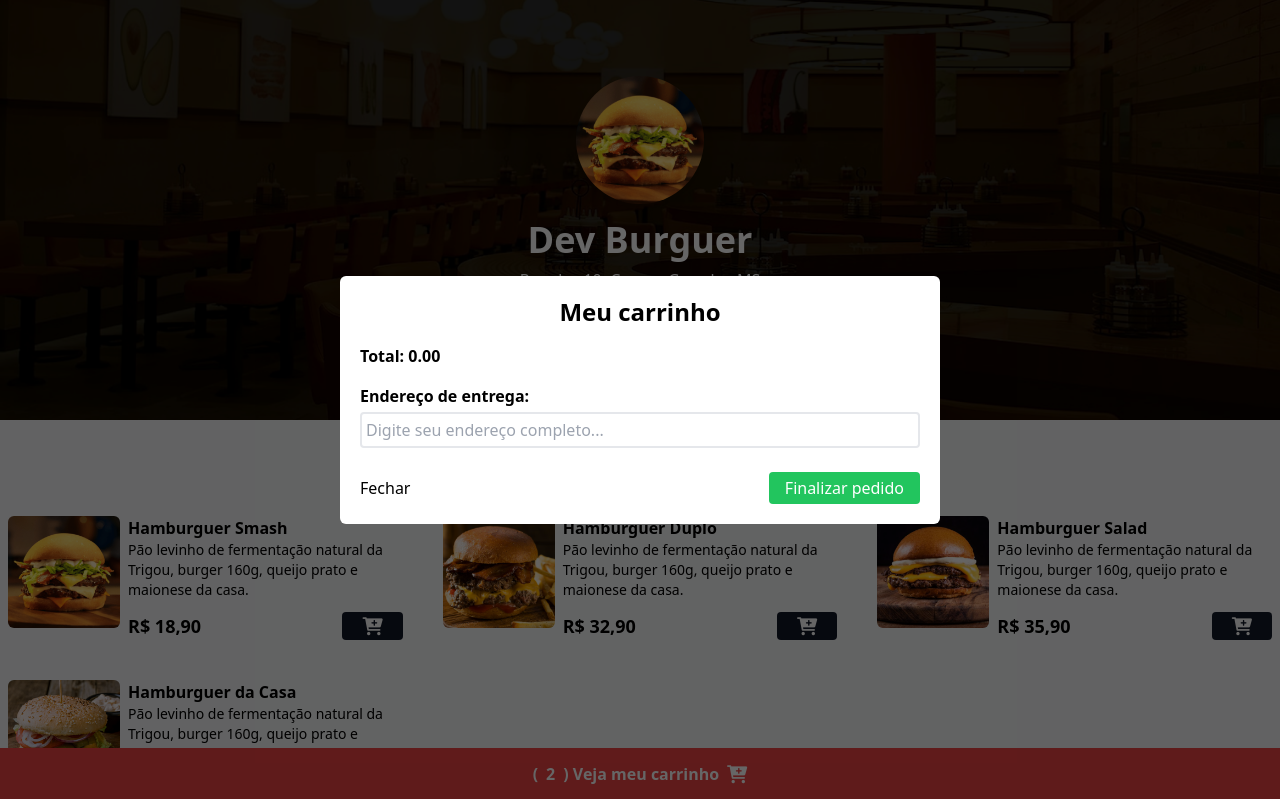
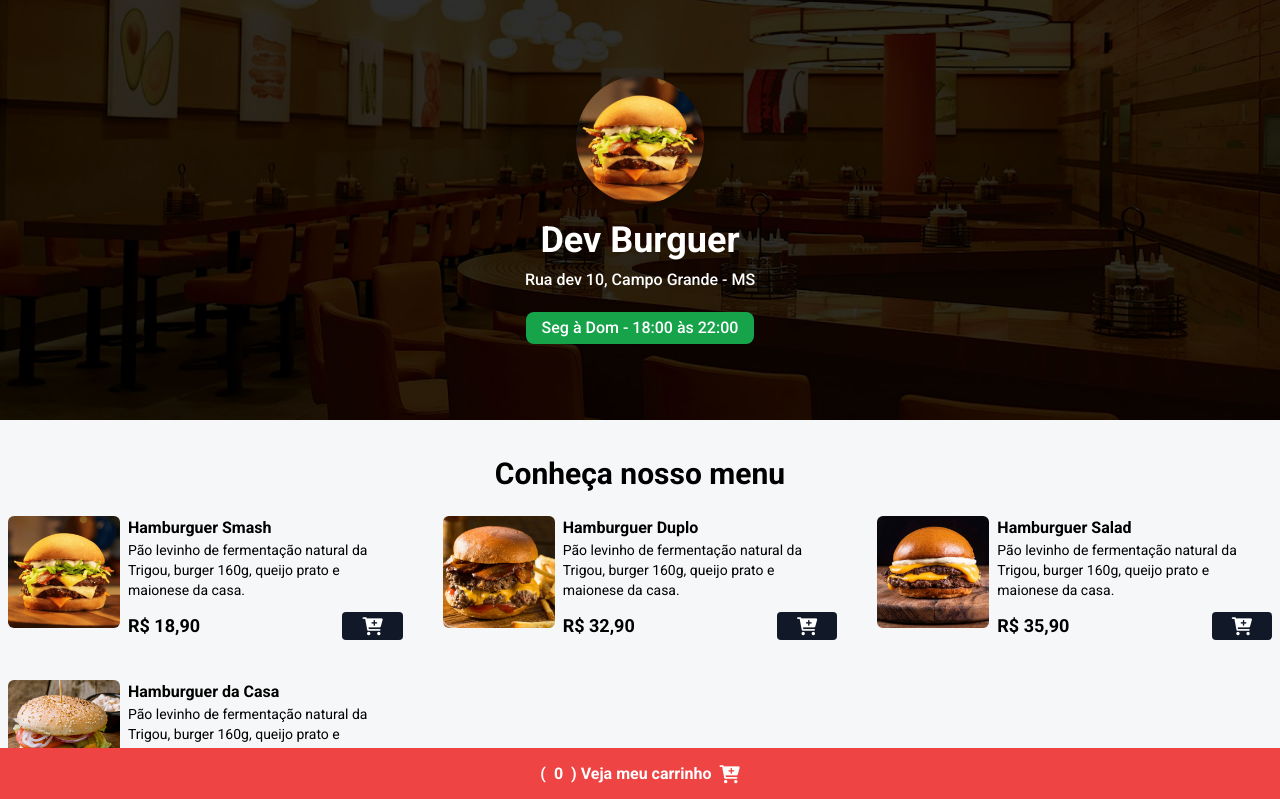
Before and after one commit to daianaadepaula/cardapio-restaurante-js, a website: page index.html in a window 1280 px wide. Shown: the top 799 px of the page. Drawn offline with Linux system fonts and the light colour scheme.

Commit message:
feat: change font family

```diff
--- a/index.html
+++ b/index.html
@@ -7,11 +7,15 @@
 	<meta name="author" content="Daiana de Paula">
 	<meta name="viewport" content="width=device-width, initial-scale=1.0">
 
+	<link rel="preconnect" href="https://fonts.googleapis.com" />
+	<link rel="preconnect" href="https://fonts.gstatic.com" crossorigin />
+	<link href="https://fonts.googleapis.com/css2?family=Roboto:wght@400;500;700&display=swap" rel="stylesheet" />
+
 	<link rel="stylesheet" href="https://cdnjs.cloudflare.com/ajax/libs/font-awesome/6.0.0-beta3/css/all.min.css"
 		integrity="sha512-Fo3rlrZj/k7ujTnHg4CGR2D7kSs0v4LLanw2qksYuRlEzO+tcaEPQogQ0KaoGN26/zrn20ImR1DfuLWnOo7aBA=="
 		crossorigin="anonymous" referrerpolicy="no-referrer" />
 
-	<link rel="stylesheet" href="./css/output.css">
+	<link rel="stylesheet" href="./css/output.css" />
 
 	<title>Dev Burguer - A melhor hamburgueria dev!</title>
 </head>
@@ -166,7 +170,7 @@
 	</div>
 
 	<!-- modal cart -->
-	<div class="bg-black/60 w-full h-full fixed top-0 left-0 z-[99] flex items-center justify-center">
+	<div class="bg-black/60 w-full h-full fixed top-0 left-0 z-[99] items-center justify-center hidden">
 
 		<div class="bg-white p-5 rounded-md min-w-[90%] md:min-w-[600px]">
 			<h2 class="text-center font-bold text-2xl mb-2">Meu carrinho</h2>
@@ -193,7 +197,7 @@
 	<!-- button cart footer -->
 	<footer class="w-full bg-red-500 py-3 fixed bottom-0 z-40 flex items-center justify-center">
 		<button class="flex items-center gap-2 text-white font-bold" id="cart-btn">
-			(<span id="cart-count">2</span>)
+			(<span id="cart-count">0</span>)
 			Veja meu carrinho
 			<i class="fa fa-cart-plus text-lg text-white"></i>
 		</button>
--- a/tailwind.config.js
+++ b/tailwind.config.js
@@ -2,6 +2,9 @@
 module.exports = {
   content: ["./**/*.{html,js}"],
   theme: {
+		fontFamily:{
+			'sans': ['Roboto', 'sans-serif']
+		},
     extend: {
 			backgroundImage: {
 				"home": "url('/assets/bg.png')"
```
Also changed, not shown: css/output.css.
